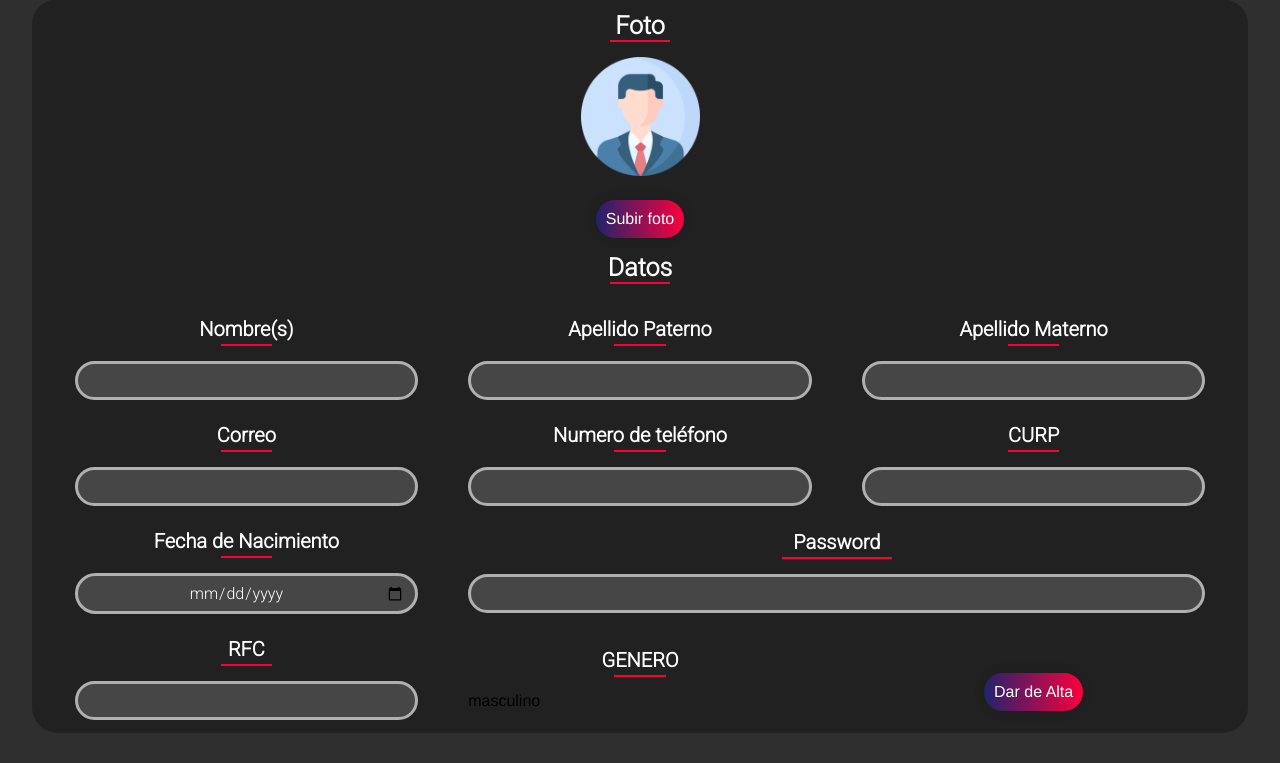
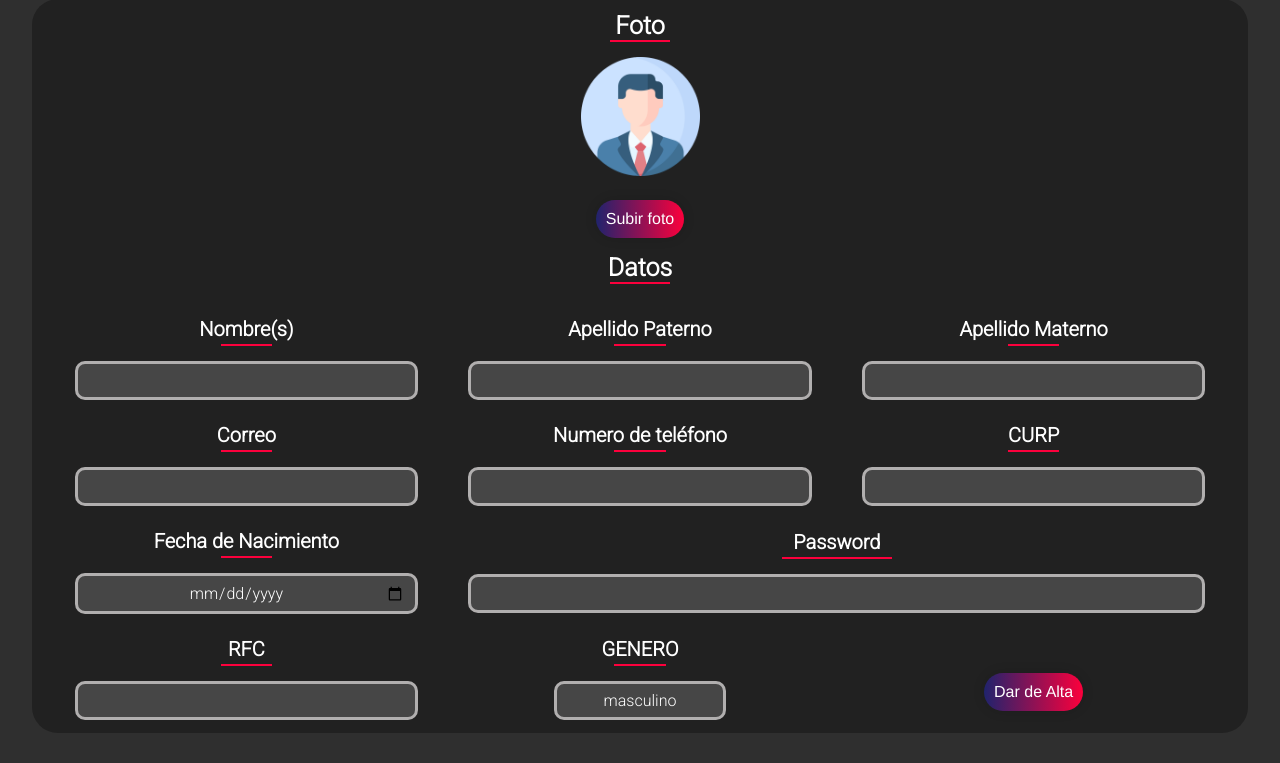
Before and after one commit to GilbertoMV/FinanceFlex, a PHP site: page /ejecutivo/index.php in a window 1280 px wide. Shown: the part 101-864 px from the top of the page. Run offline with PHP 8.4, Linux system fonts and the light colour scheme; the visitor is signed in with stand-in values (Sample User, id 1); data comes from the database, SQL or seed files in the repository; some libraries are stand-ins or nearby versions; some web fonts are replaced.

Commit message:
genero diseñito
añadí el diseño de genero input

```diff
--- a/ejecutivo/index.php
+++ b/ejecutivo/index.php
@@ -99,7 +99,7 @@ if(isset($_SESSION["id_ejecutivo"])){
                 <div class="bloque">
                     <label for="genero" class="labels">GENERO</label>
                     <p class="lineaF"></p>
-                    <select name="genero" id="">
+                    <select name="genero" id="" class="inputSelect">
                         <?php
                         foreach ($results as $cat) {
                             ?>
--- a/public/css/mainEjecutive.css
+++ b/public/css/mainEjecutive.css
@@ -189,6 +189,19 @@ ul li:hover::after{
     text-align: center;
     padding: 0 50px 0 50px;
 }
+.inputSelect {
+  width: 50%;
+  margin: auto;
+  border-radius: 10px;
+  padding: 7px 10px;
+  border: 3px solid #B1AFAF;
+  background-color: #464646;
+  cursor: pointer;
+  font-family: 'Roboto';
+  color: #fff;
+  text-align: center;
+}
+
 
 /* DAR DE ALTA PAGINA */
 main{
@@ -248,6 +261,7 @@ main .lineaR {
     overflow: hidden;
     transition: ease-out 120ms background-color;
     margin-top: 20px;
+    cursor: pointer;
 }
 .contenedor-btn-file label {
     display: block;
@@ -286,7 +300,7 @@ form {
     padding: 7px 10px;
     border-color: #5e3a3a;
     outline: 0 none;
-    border-radius: 30px;
+    border-radius: 10px;
     border: 3px solid #B1AFAF;
     color: #fff;
     font-family: 'Roboto';
```
Also changed, not shown: 1 other file.
